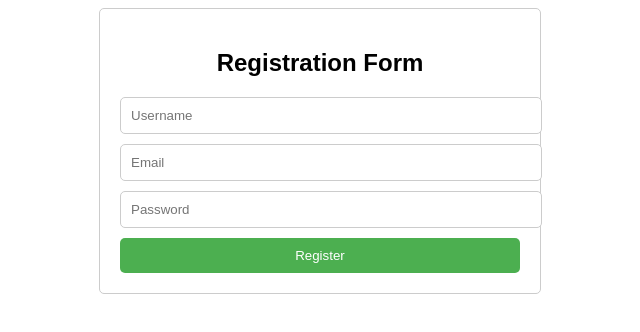
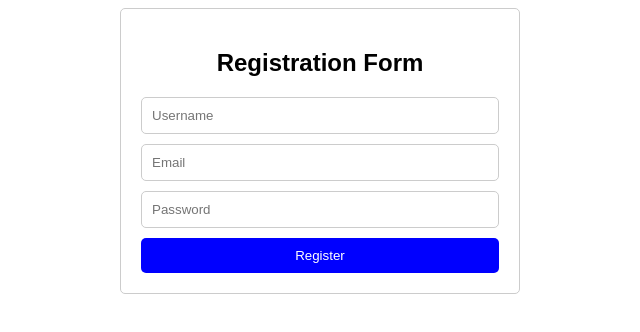
Before and after one commit to rizkydps/percobaan, a plain HTML site: page register.html in a window 1280 px wide. Shown: the whole page, without its empty margins (320-960 px from the left). Drawn offline with Linux system fonts and the light colour scheme.

Commit message:
ubah style register html

```diff
--- a/register.html
+++ b/register.html
@@ -3,8 +3,14 @@
   <head>
     <title>Registration Page</title>
     <style>
+      * {
+        box-sizing: border-box;
+      }
       body {
         font-family: Arial, sans-serif;
+      }
+      form {
+        width: 100%;
       }
       .container {
         max-width: 400px;
@@ -29,12 +35,12 @@
         padding: 10px;
         border-radius: 5px;
         border: none;
-        background-color: #4caf50;
+        background-color: #0000ff;
         color: white;
         cursor: pointer;
       }
       .container input[type='submit']:hover {
-        background-color: #45a049;
+        background-color: #5353fd;
       }
     </style>
   </head>
```
